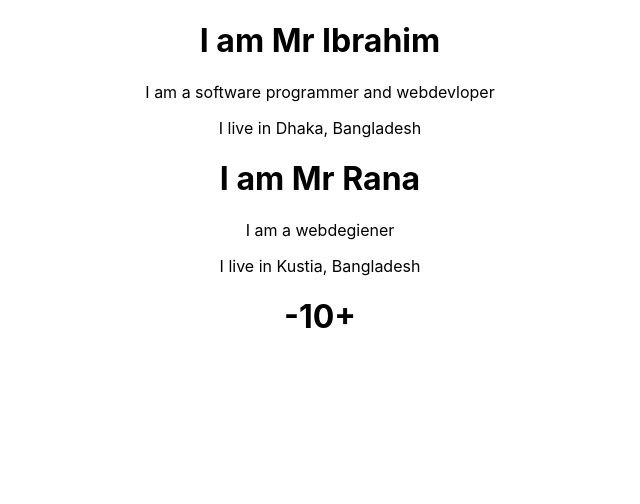
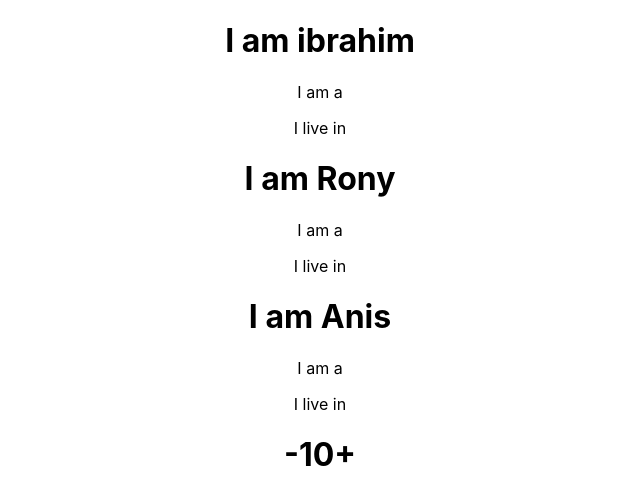
Before and after one commit to 1ibrahimtsc/ReactjsTutorial, a React (Create React App) app: page / in a window 1280 px wide. Shown: the top 504 px of the page, without its empty margins (320-960 px from the left). Built offline with nearby package versions, Linux system fonts and the light colour scheme.

Commit message:
state tutorial 7.2

```diff
--- a/src/components/App.js
+++ b/src/components/App.js
@@ -6,13 +6,26 @@ import Counter from './Counter/Counter';
 
 class App extends Component {
 
+  state = {
+    person: [
+      { name: 'ibrahim', email: 'ibrahimvoc@yahoo.com', address: 'Mirpur, Dhaka' },
+      { name: 'Rony', email: 'Rony@yahoo.com', address: 'Danmondi, Dhaka' },
+      { name: 'Anis', email: 'Anis@yahoo.com', address: 'Mirpur, Dhaka' }
+    ]
+  }
+
   render() {
 
     return (
       <div className="App">
-        <First name='Mr Ibrahim' designation='software programmer and webdevloper' location='Dhaka, Bangladesh' />
-
-        <First name='Mr Rana' designation='webdegiener' location='Kustia, Bangladesh' />
+        { this.state.person.map((people, index) => {
+          return <First
+                  key={ index }
+                  name={ people.name }
+                  email={ people.email }
+                  address= { people.address }
+                  />
+        }) }
 
         <Counter />
       </div>
```
